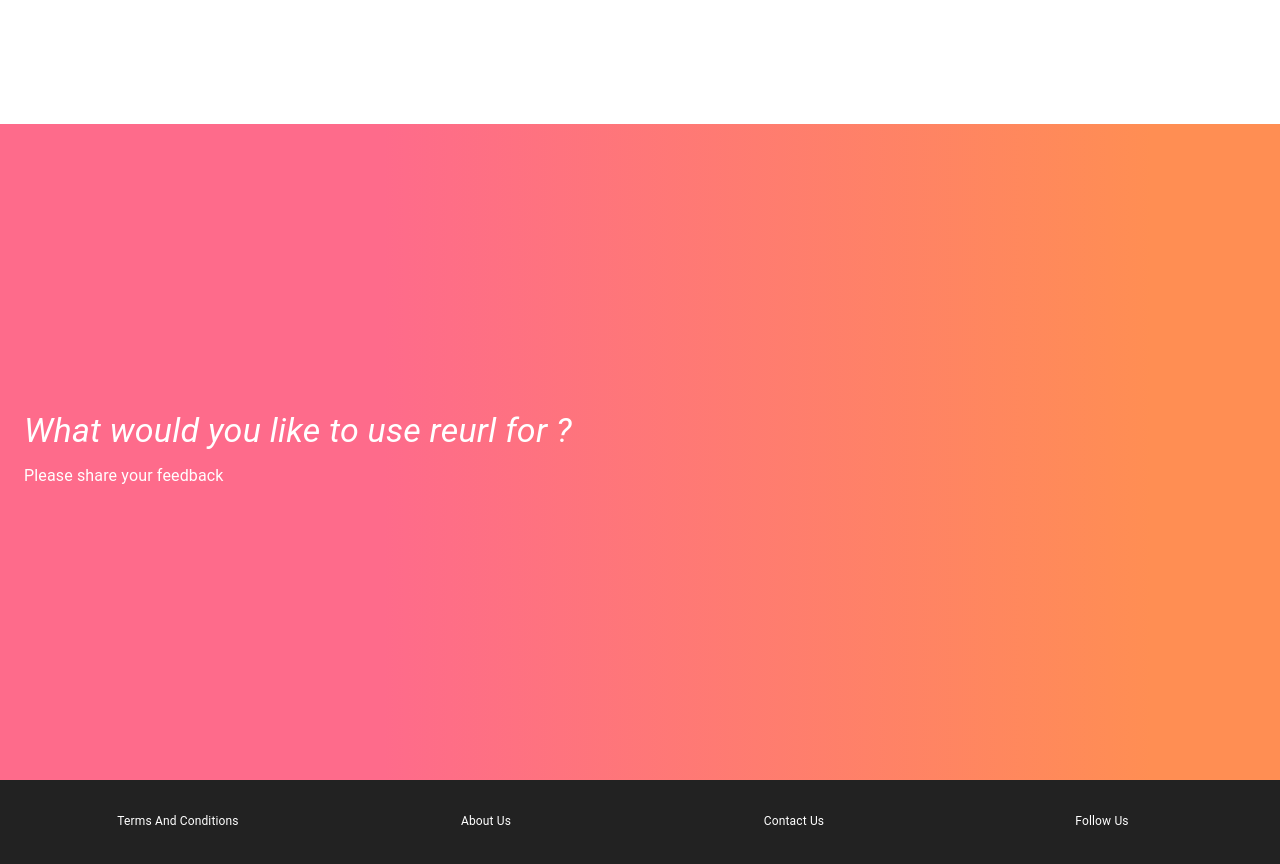
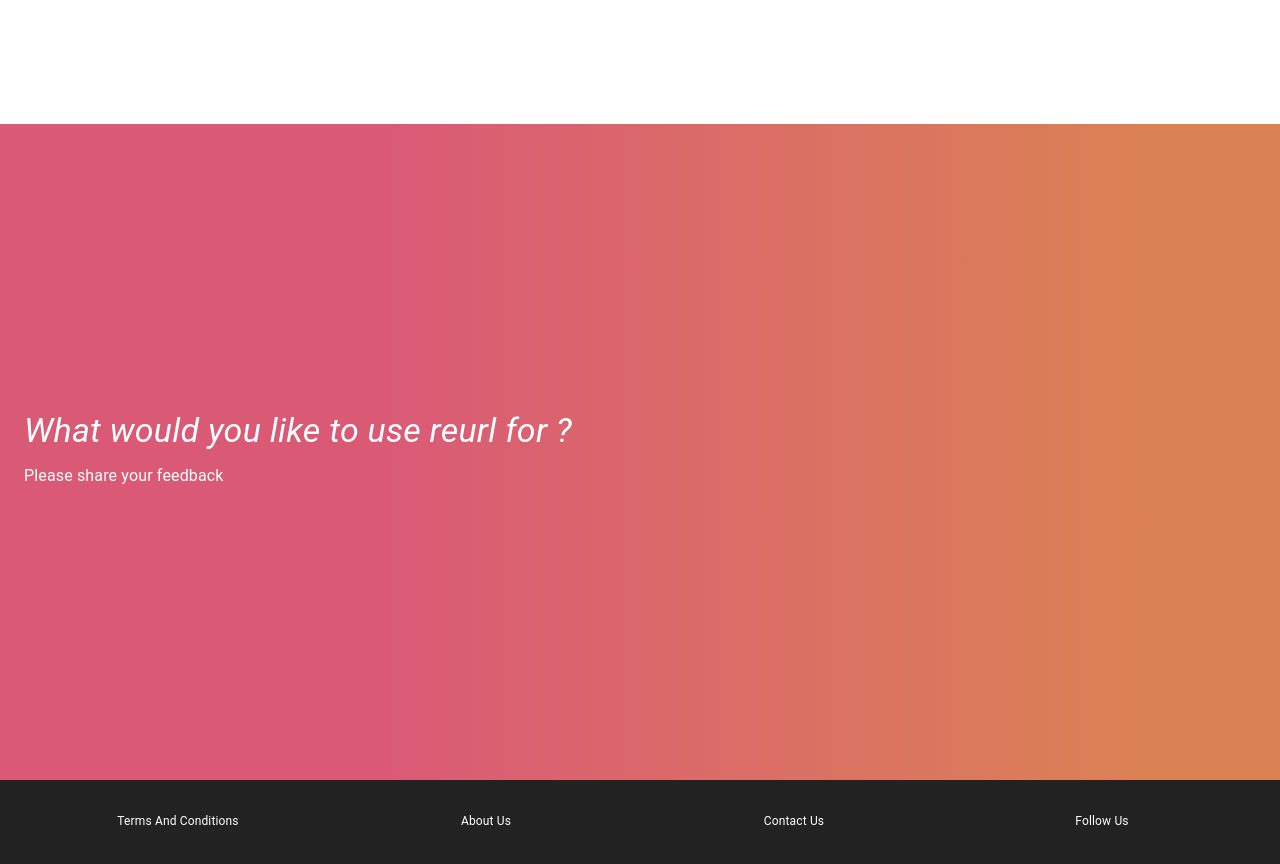
Before and after one commit to dilroop/ReuseUrl, a React (Create React App) app: page / in a window 1280 px wide. Shown: the part 500-1364 px from the top of the page. Built offline with nearby package versions, Linux system fonts and the light colour scheme.

Commit message:
info section color added

```diff
--- a/src/components/home/InfoContent.js
+++ b/src/components/home/InfoContent.js
@@ -32,7 +32,7 @@
 const useStyles = makeStyles(theme => ({
     background: {
         flexGrow: 1,
-        background: "linear-gradient(90deg, #FE6B8B 30%, #FF8E53 90%)",
+        background: "linear-gradient(90deg, #da5a76 30%, #db8254 90%)",
         border: 0,
         color: "white"
     }
```
